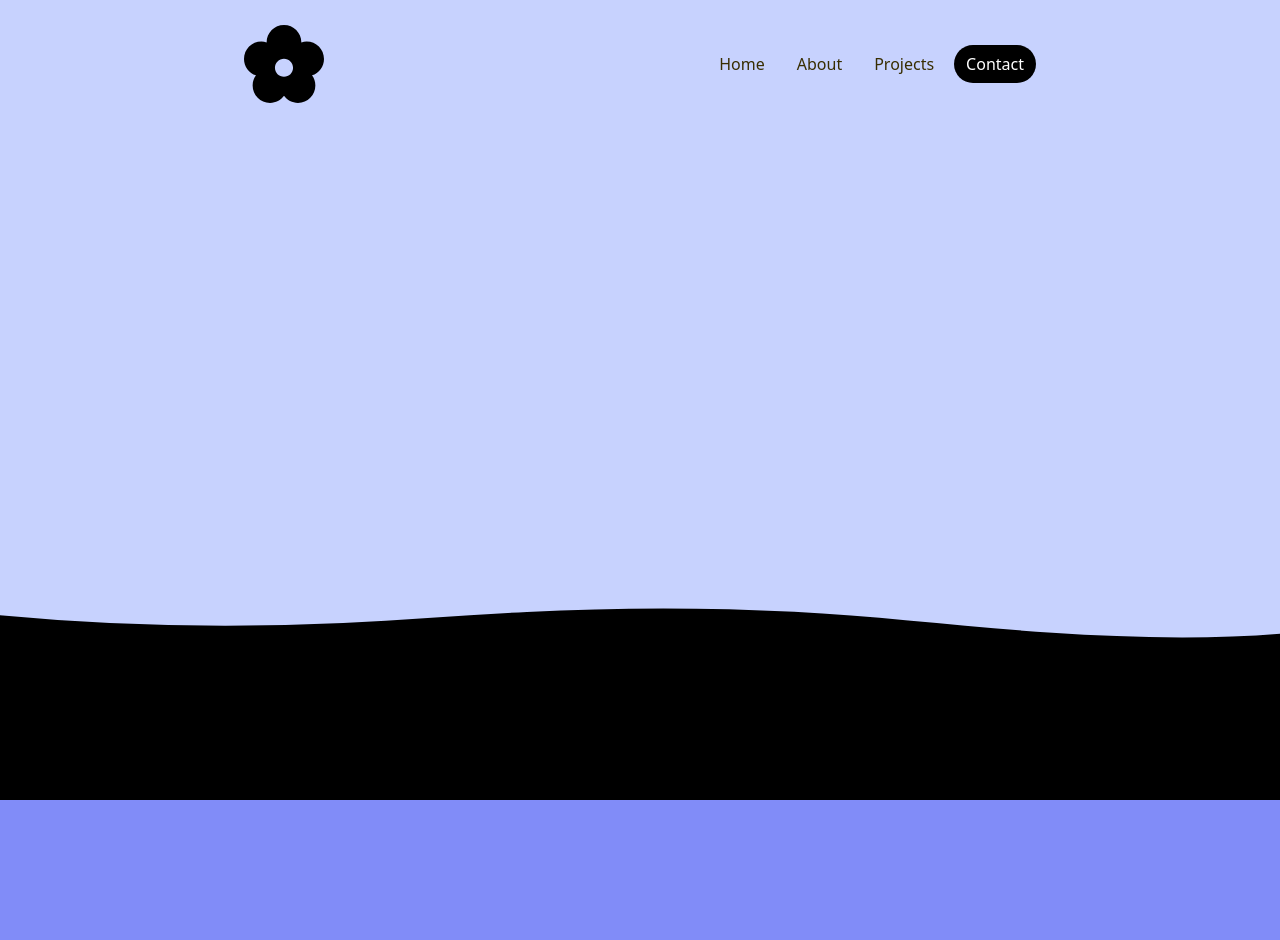
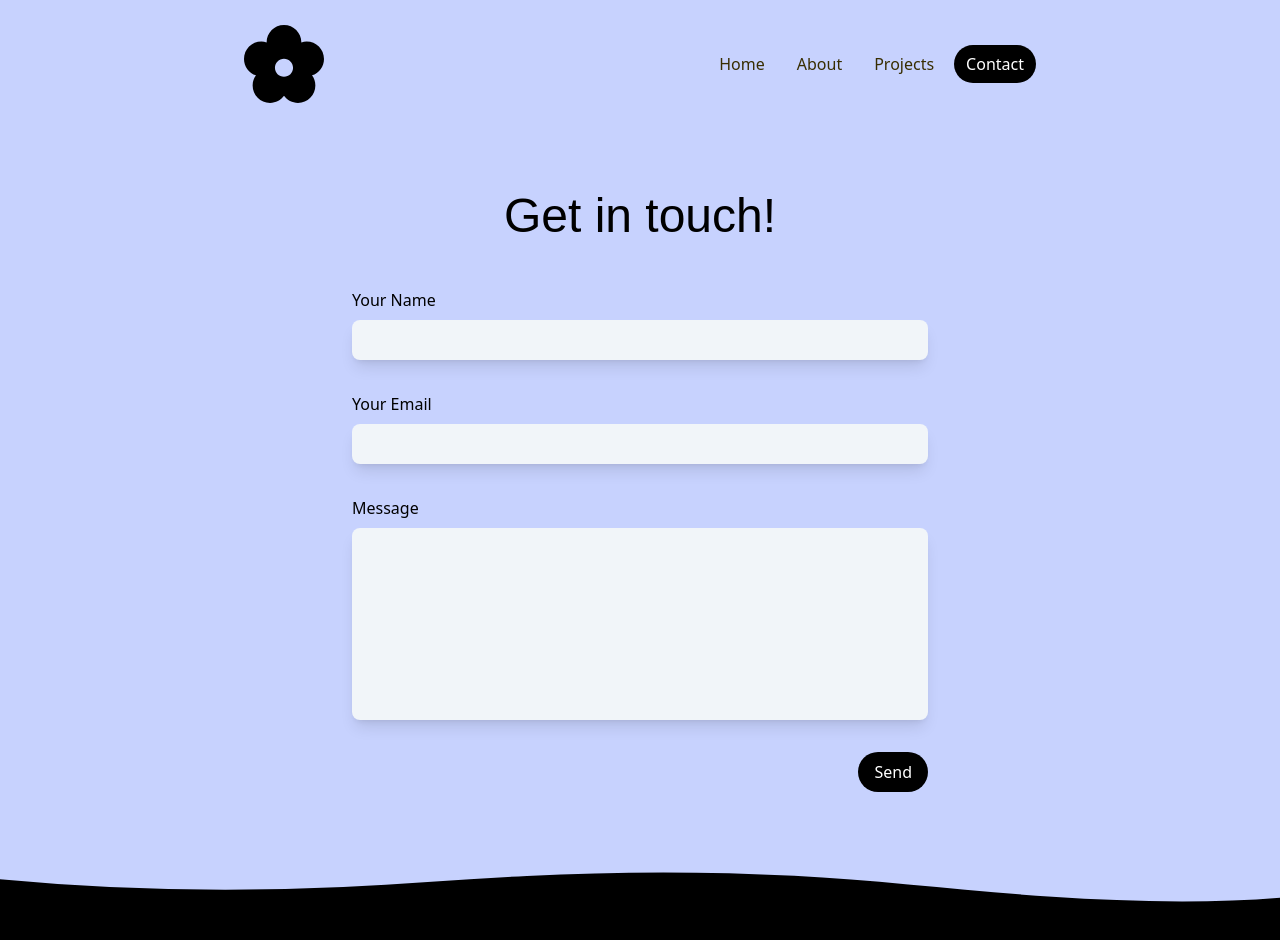
Before and after one commit to june7001/portfolio, a Next.js app: page /contact in a window 1280 px wide. Shown: the top 940 px of the page. Before the commit the page ends 800 px from the top, so only its background shows below. Built offline with nearby package versions, Linux system fonts and the light colour scheme; a web font is replaced by a local one.

Commit message:
add contact page

```diff
--- a/next.config.js
+++ b/next.config.js
@@ -1,6 +1,6 @@
 /** @type {import('next').NextConfig} */
 const nextConfig = {
   reactStrictMode: true,
-}
+};
 
-module.exports = nextConfig
+module.exports = nextConfig;
--- a/package.json
+++ b/package.json
@@ -10,6 +10,7 @@
   },
   "dependencies": {
     "@emailjs/browser": "^3.11.0",
+    "@headlessui/react": "^1.7.16",
     "next": "13.4.12",
     "react": "18.2.0",
     "react-dom": "18.2.0"
--- a/pages/contact.js
+++ b/pages/contact.js
@@ -1,17 +1,136 @@
-import { useState, useRef } from "react";
-import { motion } from "framer-motion";
+import { useState, useRef, Fragment } from "react";
 import emailjs from "@emailjs/browser";
+import { Dialog } from "@headlessui/react";
 
 export default function Contact() {
   const formRef = useRef();
+
   const [form, setForm] = useState({
     name: "",
     email: "",
     message: "",
   });
   const [loading, setLoading] = useState(false);
-  const handleChange = (e) => {};
-  const handleSubmit = (e) => {};
+  const [successMsg, setSuccessMsg] = useState("");
+  const [errorMsg, setErrorMsg] = useState("");
+  const [isModalOpen, setIsModalOpen] = useState(false);
 
-  return <div></div>;
+  const handleChange = (e) => {
+    setForm({
+      ...form,
+      [e.target.name]: e.target.value,
+    });
+  };
+
+  const handleSubmit = async (e) => {
+    e.preventDefault();
+    setLoading(true);
+
+    try {
+      await emailjs.sendForm(
+        "service_sja8s4j",
+        "template_r6samo3",
+        formRef.current,
+        // eslint-disable-next-line
+        "omj_zzg_tFAEE04k9"
+      );
+      setSuccessMsg("I'll get back to you soon :)");
+      setForm({
+        name: "",
+        email: "",
+        message: "",
+      });
+    } catch (err) {
+      setErrorMsg("Something went wrong :(");
+    }
+    setLoading(false);
+    setIsModalOpen(true);
+  };
+
+  return (
+    <div className="pb-8sm:px-6 mx-auto mt-12 max-w-2xl px-4 lg:px-8">
+      <div className="text-center">
+        <h1 className="font-heading text-3xl sm:text-4xl lg:text-5xl">
+          Get in touch!
+        </h1>
+      </div>
+
+      <Dialog
+        as="div"
+        open={isModalOpen}
+        onClose={() => setIsModalOpen(false)}
+        className="fixed inset-0 overflow-y-auto"
+      >
+        <div className="flex min-h-screen items-center justify-center px-4 text-center">
+          <Dialog.Overlay className="fixed inset-0 bg-black opacity-30" />
+
+          <div className="z-30 my-8 inline-block w-full max-w-md overflow-hidden rounded-xl bg-white p-6 text-left align-middle shadow-xl transition-all">
+            <Dialog.Title className="text-xl font-medium leading-6">
+              {successMsg ? "Thank you!" : "Oh no!"}
+            </Dialog.Title>
+
+            <div className="mt-2">
+              <p className="font-medium">{successMsg || errorMsg}</p>
+            </div>
+
+            <div className="mt-4 flex flex-col">
+              <button
+                type="button"
+                className="self-end rounded-full bg-black px-4 py-2 font-medium text-white hover:bg-indigo-200 hover:text-black"
+                onClick={() => setIsModalOpen(false)}
+              >
+                Okay
+              </button>
+            </div>
+          </div>
+        </div>
+      </Dialog>
+
+      <form
+        ref={formRef}
+        onSubmit={handleSubmit}
+        className="mt-8 flex flex-col gap-8 p-4"
+      >
+        {/* Form Fields */}
+        <label className="flex flex-col">
+          <span className="font-medium">Your Name</span>
+          <input
+            type="text"
+            name="name"
+            value={form.name}
+            onChange={handleChange}
+            className="mt-2 rounded-lg bg-slate-100 p-2 shadow-lg focus:outline-none"
+          />
+        </label>
+        <label className="flex flex-col">
+          <span className="font-medium">Your Email</span>
+          <input
+            type="email"
+            name="email"
+            value={form.email}
+            onChange={handleChange}
+            className="mt-2 rounded-lg bg-slate-100 p-2 shadow-lg focus:outline-none"
+          />
+        </label>
+        <label className="flex flex-col">
+          <span className="font-medium">Message</span>
+          <textarea
+            name="message"
+            value={form.message}
+            onChange={handleChange}
+            className="mt-2 h-48 resize-none rounded-lg bg-slate-100 p-2 shadow-lg focus:outline-none"
+          ></textarea>
+        </label>
+        <button
+          type="submit"
+          disabled={loading}
+          className={` self-end rounded-full bg-black px-4 py-2 font-medium text-white hover:bg-white hover:text-black ${
+            loading ? "opacity-50" : "opacity-100"
+          }`}
+        >
+          {loading ? "Sending..." : "Send"}
+        </button>
+      </form>
+    </div>
+  );
 }
```
Also changed, not shown: 1 other file (tests, documents, lock files or other folders).
